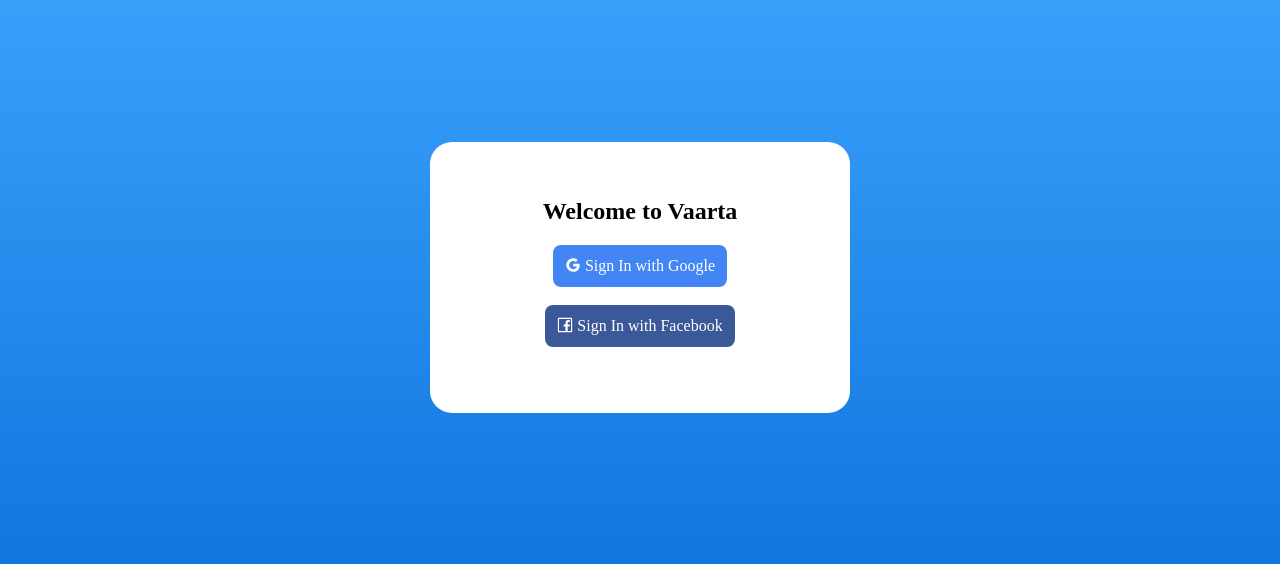
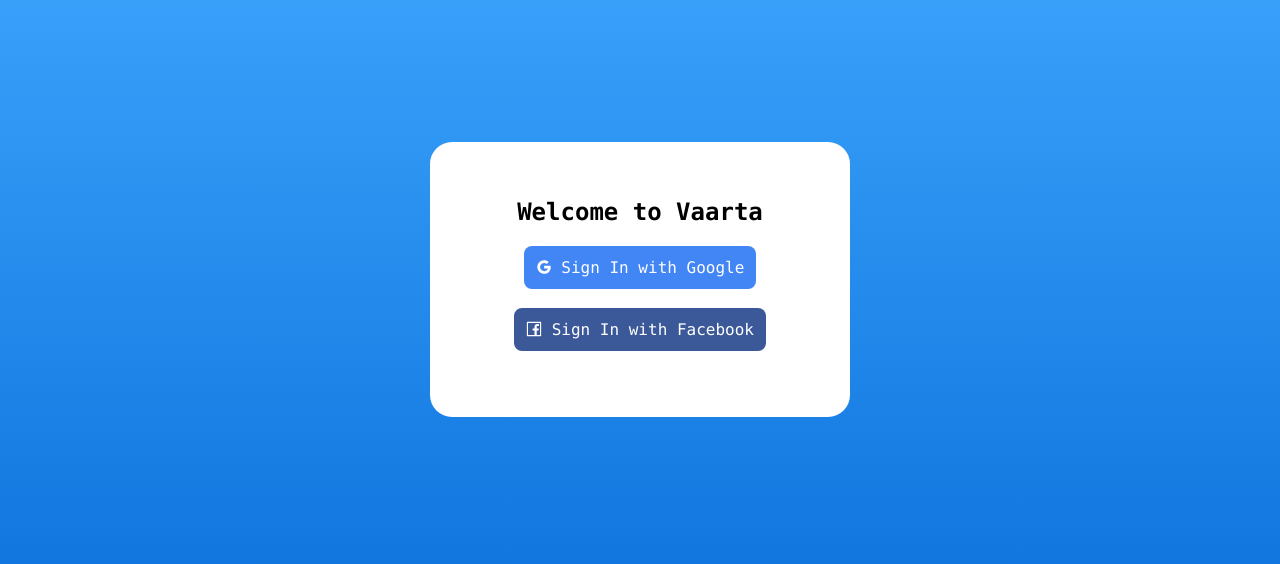
Before and after one commit to Rishabh471/vaarta4, a React app: page / in a window 1280 px wide. Shown: the part 114-678 px from the top of the page. Built offline with nearby package versions, Linux system fonts and the light colour scheme; some packages are replaced by stand-ins of ours; no server answers.

Commit message:
Update index.css

```diff
--- a/src/index.css
+++ b/src/index.css
@@ -1,7 +1,7 @@
 /* Global */
 
 * {
-  font-family: 'The Nautigal', cursive;
+  font-family: "Lucida Console", "Courier New", monospace;
 }
 
 /* Chats Page */
```
